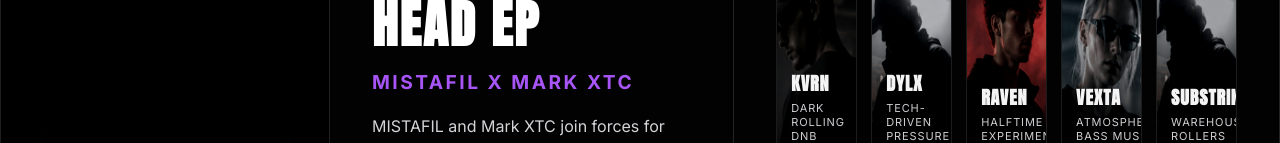
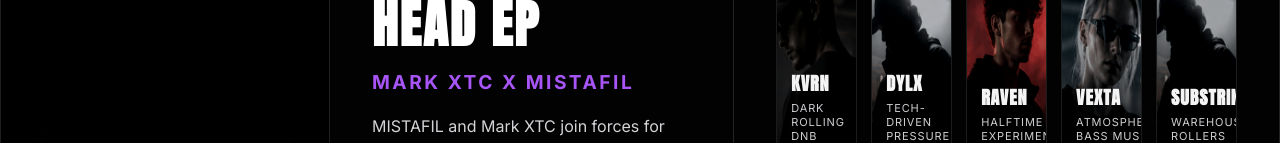
Before and after one commit to nrrecordings/nr-recordings-site, a React (Vite) app: page / in a window 1280 px wide. Shown: the part 809-952 px from the top of the page. Built offline with nearby package versions, Linux system fonts and the light colour scheme.

Commit message:
Add files via upload

```diff
--- a/src/main.jsx
+++ b/src/main.jsx
@@ -3,7 +3,7 @@ import { createRoot } from 'react-dom/client';
 import './style.css';
 
 const releases = [
-  { code: 'NRR001', title: 'All In My Head EP', artist: 'MISTAFIL x Mark XTC', tag: 'Liquid Drum & Bass', status: 'Coming Soon', image: '/assets/release-mm-all-in-my-head.jpg' },
+  { code: 'NRR001', title: 'All In My Head EP', artist: 'MARK XTC x MISTAFIL', tag: 'Drum & Bass', status: 'Coming Soon', image: '/assets/release-mm-all-in-my-head.jpg' },
   { code: 'NRR002', title: 'Shadows EP', artist: 'KVRN', tag: 'Dark Rollers', status: 'TBA', image: '/assets/release-shadows.jpg' },
   { code: 'NRR003', title: 'Pressure', artist: 'DYLX', tag: 'Deep / Tech', status: 'TBA', image: '/assets/release-pressure.jpg' },
   { code: 'NRR004', title: 'System Error EP', artist: 'RAVEN', tag: 'Bass / Halftime', status: 'TBA', image: '/assets/release-system-error.jpg' }
@@ -103,16 +103,16 @@ function App() {
 
       <section id="featured" className="featured">
         <div className="release-art feature-art first-release-art">
-          <img src="/assets/release-mm-all-in-my-head.jpg" alt="MISTAFIL x Mark XTC - All In My Head EP artwork" />
+          <img src="/assets/release-mm-all-in-my-head.jpg" alt="MARK XTC x MISTAFIL - All In My Head EP artwork" />
         </div>
 
         <div className="release-info first-release-info">
           <small>NRR001 / FIRST RELEASE</small>
           <h2>All In My Head EP</h2>
-          <h3>MISTAFIL x Mark XTC</h3>
+          <h3>MARK XTC x MISTAFIL</h3>
           <p>
             MISTAFIL and Mark XTC join forces for the first official Notrite Recordings release:
-            a powerhouse liquid drum & bass EP featuring <strong>All In My Head</strong> and
+            a powerhouse Drum & Bass EP featuring <strong>All In My Head</strong> and
             <strong> Thinkin Bout You</strong>. Rolling energy, euphoric hooks and heavyweight
             production from two respected names in the scene.
           </p>
```
